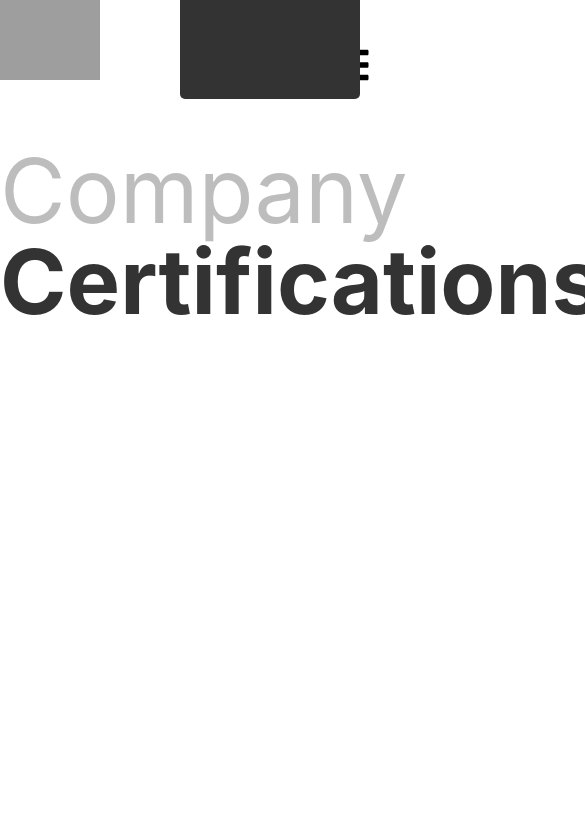
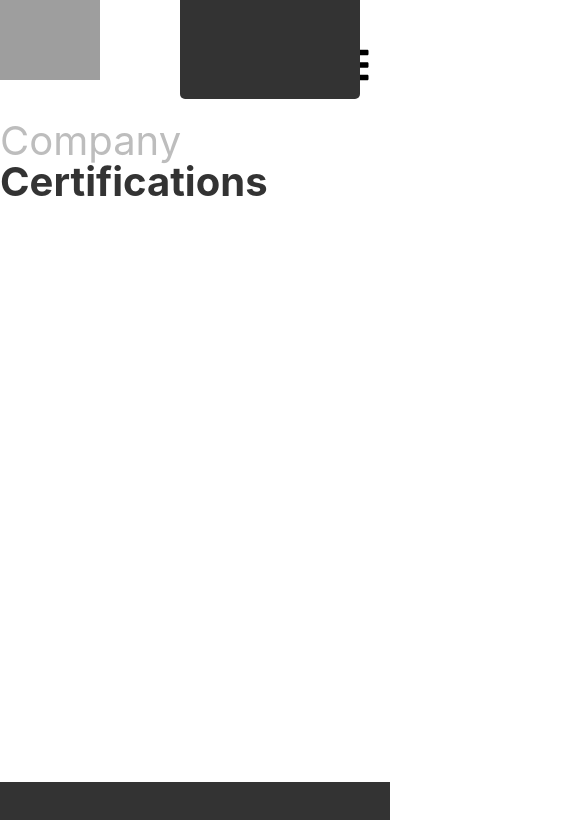
Before and after one commit to prosper44/kodee, a React (Create React App) app: page /Certificate in a window 390 px wide. Shown: the top 820 px of the page, 585 px wide, since content can reach past the window. Built offline with nearby package versions, Linux system fonts and the light colour scheme; grey boxes are pictures that could not be loaded.

Commit message:
fix: align dropdown menu to right on mobile view

```diff
--- a/src/pages/Certificate.jsx
+++ b/src/pages/Certificate.jsx
@@ -4,8 +4,8 @@ const Certificate = () => {
   return (
     <div>
       <div style={{marginBottom:'600px'}} >
-              <p style={{color:'#bdbdbd', fontSize:'90px', lineHeight:'1px'}} >Company</p>
-              <h1 style={{color:'#333333', fontSize:'90px',lineHeight:'1px'}}>Certifications</h1>
+              <p style={{color:'#bdbdbd', fontSize:'40px', lineHeight:'1px'}} >Company</p>
+              <h1 style={{color:'#333333', fontSize:'40px',lineHeight:'1px'}}>Certifications</h1>
         </div>
     </div>
   )
--- a/src/pages/Gallery.jsx
+++ b/src/pages/Gallery.jsx
@@ -15,8 +15,8 @@ function Gallery() {
   return (
     <div >
       <div style={{marginTop:'20px'}}>
-        <p style={{color:'#bdbdbd', fontSize:'100px', lineHeight:'1px'}} >Photo</p>
-        <h1 style={{color:'#333333', fontSize:'100px', lineHeight:'-3px'}} >Gallery</h1>
+        <p style={{color:'#bdbdbd', fontSize:'50px', lineHeight:'1px'}} >Photo</p>
+        <h1 style={{color:'#333333', fontSize:'50px', lineHeight:'-3px'}} >Gallery</h1>
       </div>
       <div className='gallery-grid' >
         <img   src={gallery1} alt="" />
```
